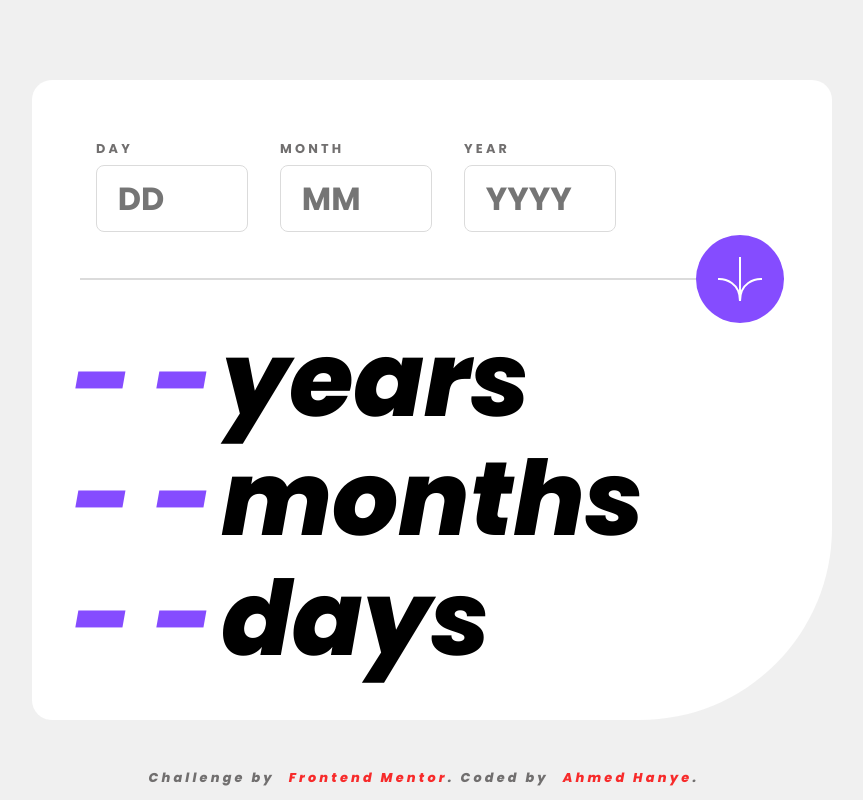
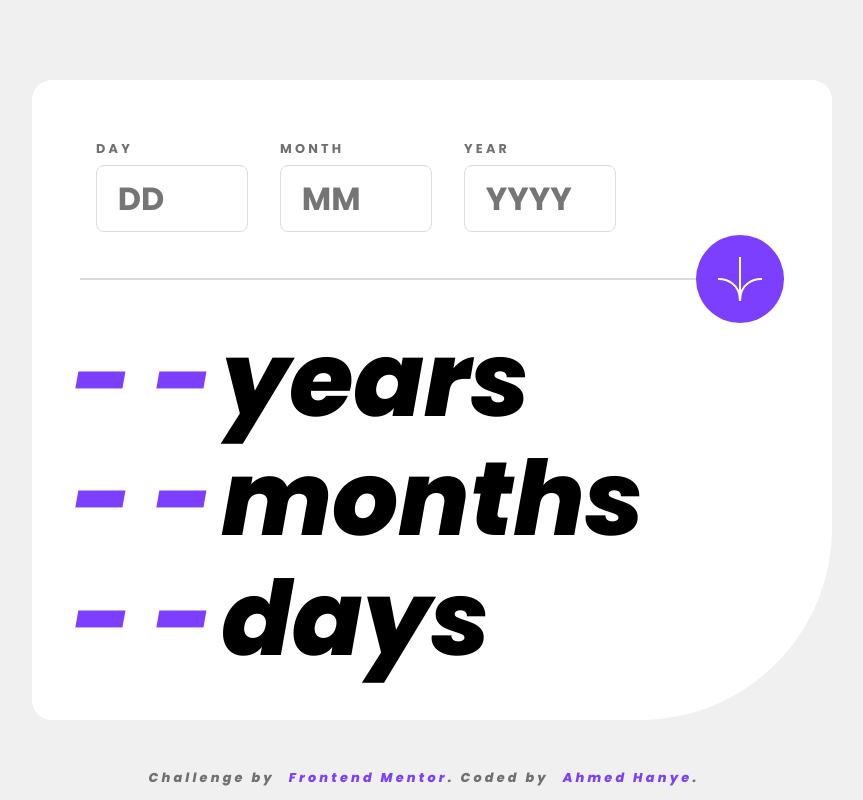
Before and after one commit to AhmedHanye/age-calculator-app-main, a plain HTML site: page index.html in a window 1280 px wide. Shown: the whole page, without its empty margins (208-1071 px from the left). Drawn offline with Linux system fonts and the light colour scheme.

Commit message:
Update main.css

```diff
--- a/CSS/main.css
+++ b/CSS/main.css
@@ -1,7 +1,7 @@
 /* ---- Variables ---- */
 :root {
   /* ---- Primary Colors ---- */
-  --color-primary: hsl(259, 100%, 65%);
+  --color-primary: hsl(259, 98%, 62%);
   --color-primary-light: hsl(0, 93%, 57%);
   /* ---- Neutral Colors ---- */
   --color-white: hsl(0, 0%, 100%);
@@ -178,13 +178,13 @@ body {
   margin: 0.5rem;
 }
 #attribution > a {
-  color: var(--color-primary-light);
   display: inline-block;
+  color: var(--color-primary);
   text-decoration: none;
   margin-left: 0.5rem;
 }
 #attribution > a:hover {
-  color: var(--color-primary);
+  color: var(--color-primary-light);
 }
 /* ---- Media Queries ---- */
 
```
